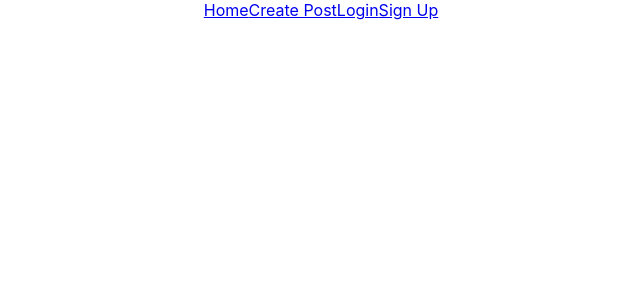
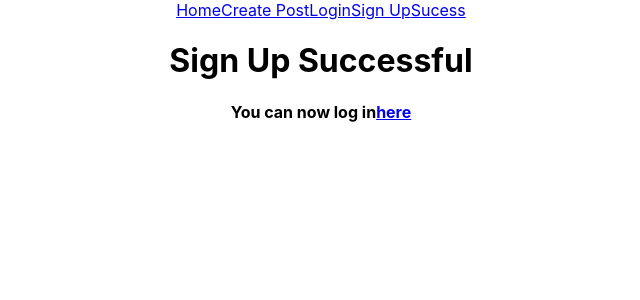
Before and after one commit to BW-Chef-Portfolio-Oct-21-25/front-end, a React (Create React App) app in the folder chefportfolio/: page /success in a window 1280 px wide. Shown: the top 300 px of the page, without its empty margins (319-959 px from the left). Built offline with nearby package versions, Linux system fonts and the light colour scheme.

Commit message:
add sucess page for sign up

```diff
--- a/chefportfolio/src/components/Navbar.jsx
+++ b/chefportfolio/src/components/Navbar.jsx
@@ -4,6 +4,7 @@ import { Home } from "./Home";
 import { CreatePost } from './CreatePost';
 import { Login } from './Login';
 import { SignUp } from './SignUp';
+import Success from './sucess';
 
 export default function Navbar(props) {
   return (
@@ -13,12 +14,14 @@ export default function Navbar(props) {
         <Link to="/createpost">Create Post</Link>
         <Link to="/login">Login</Link>
         <Link to="/signup">Sign Up</Link>
+        <Link to = "/success">Sucess</Link>
       </nav>
       <main>
         <Route exact path="/" component={Home} />
-        <Route exact path="/createpost" component={CreatePost} />
-        <Route exact path="/login" component={Login} />
-        <Route exact path="/signup" component={SignUp} />
+        <Route  path="/createpost" component={CreatePost} />
+        <Route  path="/login" component={Login} />
+        <Route  path="/signup" component={SignUp} />
+        <Route  path = "/success" component = {Success}/>
       </main>
     </div>
   );
--- /dev/null
+++ b/chefportfolio/src/components/sucess.jsx
@@ -0,0 +1,14 @@
+import React from 'react';
+import { Link } from 'react-router-dom'
+
+
+export default class Success extends React.Component {
+    render (){
+        return(
+            <div>
+                <h1>Sign Up Successful</h1>
+                <h4>You can now log in<Link to = "/login">here</Link></h4>
+            </div>
+        )
+    }
+}
```
